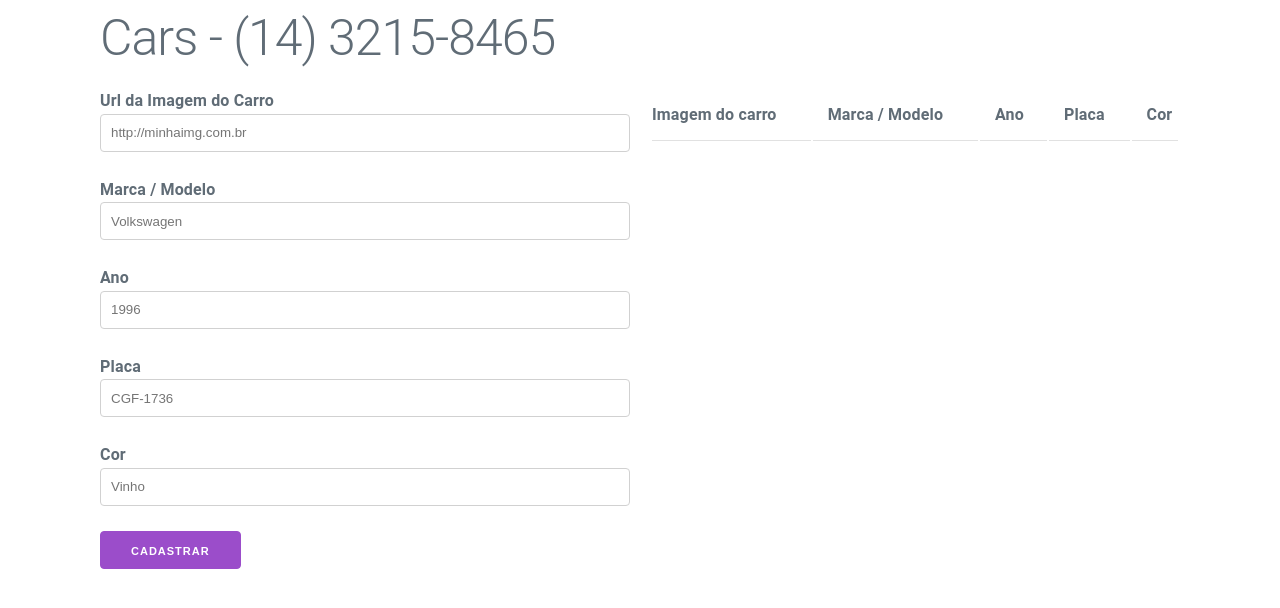
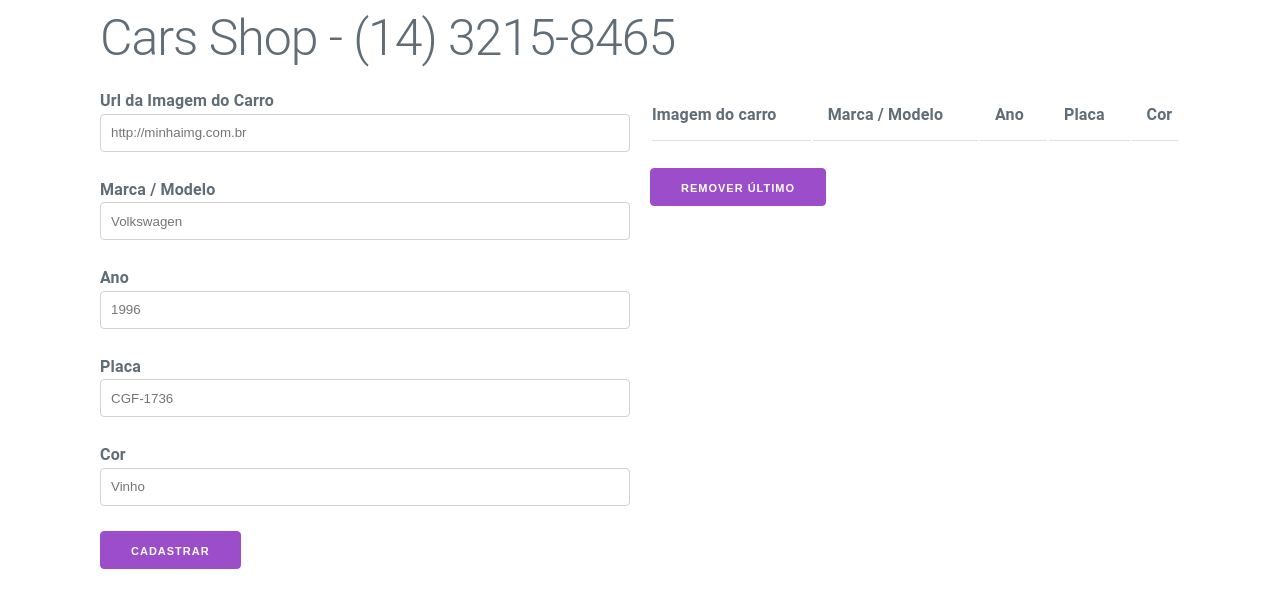
Before and after one commit to baltazarparra/cadastro-simples, a plain HTML site: page index.html in a window 1280 px wide. Drawn offline with Linux system fonts and the light colour scheme.

Commit message:
Add remove btn

```diff
--- a/company.json
+++ b/company.json
@@ -1,4 +1,4 @@
 {
-  "name": "Cars",
+  "name": "Cars Shop",
   "phone": "(14) 3215-8465"
 }
--- a/index.html
+++ b/index.html
@@ -78,6 +78,9 @@
                     </thead>
                     <tbody data-js="table-car"></tbody>
                 </table>
+                <button data-js="removeBtn">
+                    Remover Último
+                </button>
             </div>
         </div>
     </div>
--- a/main.js
+++ b/main.js
@@ -11,12 +11,19 @@
 
             initEvents: function initEvents() {
               $('[data-js="form-register"]').on('submit', this.handleSubmit);
+              $('[data-js="removeBtn"]').on('click', this.handleClick);
             },
 
             handleSubmit: function handleSubmit(e) {
                 e.preventDefault();
                 var $tableCar = $('[data-js="table-car"]').get();
                 $tableCar.appendChild(app.createNewCar());
+            },
+
+            handleClick: function handleClick(e) {
+                e.preventDefault();
+                var $tableCar = $('[data-js="table-car"]').get();
+                $tableCar.removeChild($tableCar.lastChild);
             },
 
             createNewCar: function createNewCar() {
@@ -69,8 +76,8 @@
                 return this.readyState === 4 && this.status === 200;
             }
         };
+
     })();
-
     app.init();
 
 })(window.DOM);
```
